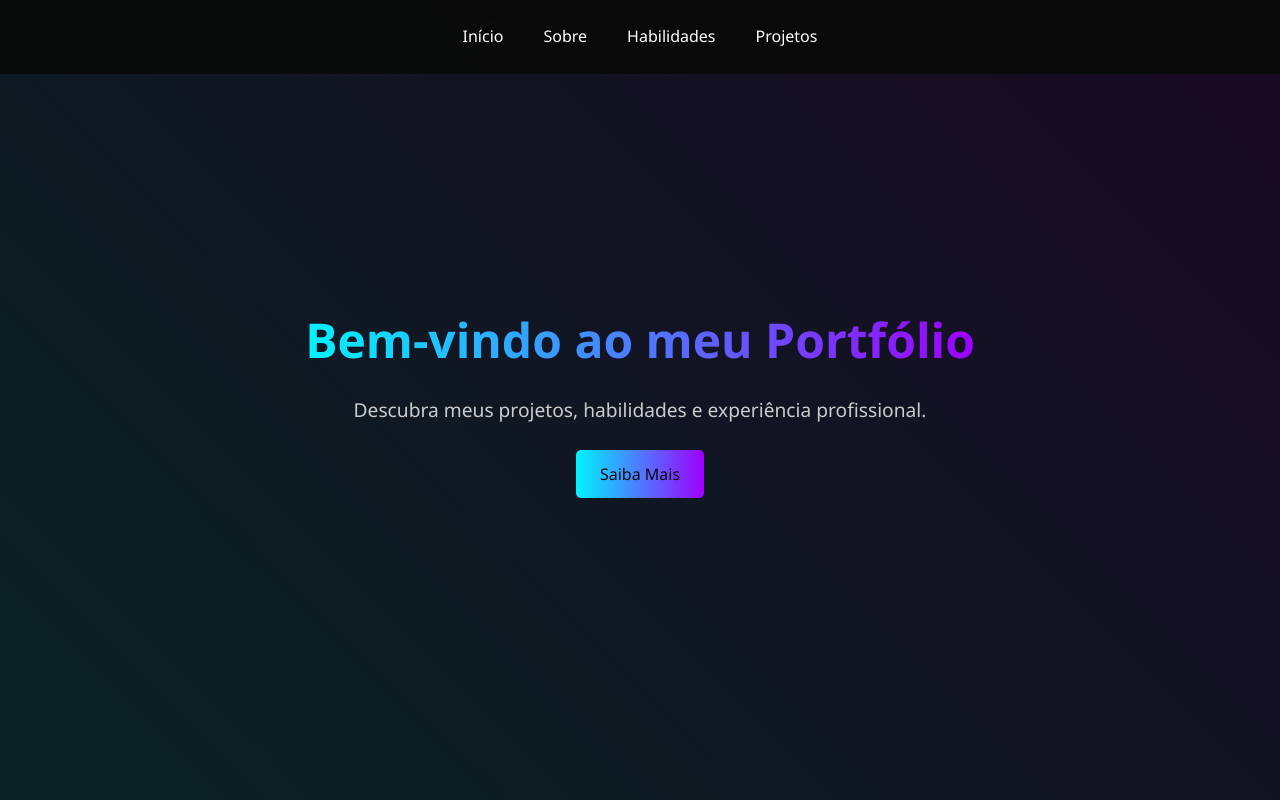
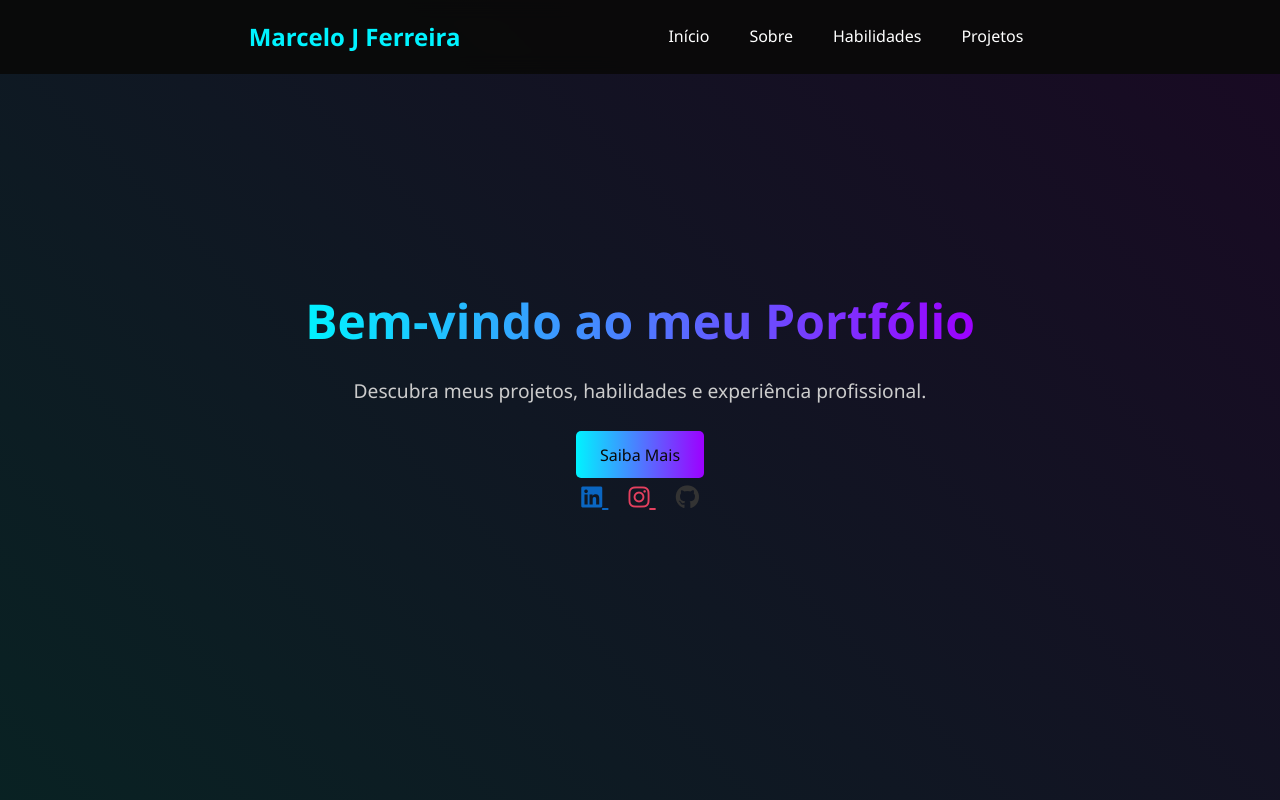
Before and after one commit to marcelojacint/projeto-portifolio, a plain HTML site: page Meu-Portfolio/index.html in a window 1280 px wide. Shown: the top 800 px of the page. Drawn offline with Linux system fonts and the light colour scheme.

Commit message:
feat: adicionando icones de redes sociais

```diff
--- a/Meu-Portfolio/css/styles.css
+++ b/Meu-Portfolio/css/styles.css
@@ -23,6 +23,7 @@ body {
 
 /* Navbar */
 .navbar {
+  align-items: center;
   position: fixed;
   top: 0;
   width: 100%;
@@ -32,6 +33,13 @@ body {
   z-index: 1000;
   display: flex;
   justify-content: center;
+}
+.navbar_nome{
+  margin-right: 200px; /* Empurra o nome para a esquerda */
+    font-size: 1.5rem; /* Ajusta o tamanho da fonte */
+    font-weight: bold; /* Deixa em negrito */
+    color: var(--light-text);
+    color: var(--neon-blue);
 }
 
 .nav-links {
--- a/Meu-Portfolio/index.html
+++ b/Meu-Portfolio/index.html
@@ -1,13 +1,16 @@
 <!DOCTYPE html>
-<html lang="en">
+<html lang="pt-br">
 <head>
     <meta charset="UTF-8">
     <meta name="viewport" content="width=device-width, initial-scale=1.0">
     <title>Portfólio</title>
     <link rel="stylesheet" href="./css/styles.css">
+    <link href="https://cdnjs.cloudflare.com/ajax/libs/font-awesome/6.5.1/css/all.min.css" rel="stylesheet">
+
 </head>
 <body>
     <header class="navbar">
+        <h2 class="navbar_nome">Marcelo J Ferreira</h2>
         <nav class="nav-links">
             <a href="#hero">Início</a>
             <a href="#about">Sobre</a>
@@ -22,7 +25,25 @@
         <button class="hero-btn" onclick="document.querySelector('#about').scrollIntoView({ behavior: 'smooth' });">
             Saiba Mais
         </button>
+        <div style="text-align: center; font-size: 24px;">
+            <!-- LinkedIn -->
+            <a href="https://www.linkedin.com/in/marcelo-ferreiraa/" target="_blank" style="margin: 10px; color: #0a66c2;">
+              <i class="fab fa-linkedin"></i>
+            </a>
+
+            <!-- Instagram -->
+            <a href="https://www.instagram.com/marcelojacferreira/" target="_blank" style="margin: 10px; color: #e4405f;">
+              <i class="fab fa-instagram"></i>
+            </a>
+
+            <!-- GitHub -->
+            <a href="https://github.com/marcelojacint" target="_blank" style="margin: 10px; color: #333;">
+              <i class="fab fa-github"></i>
+            </a>
+          </div>
+
     </section>
+
 
     <section id="about">
         <div class="about-content">
```
